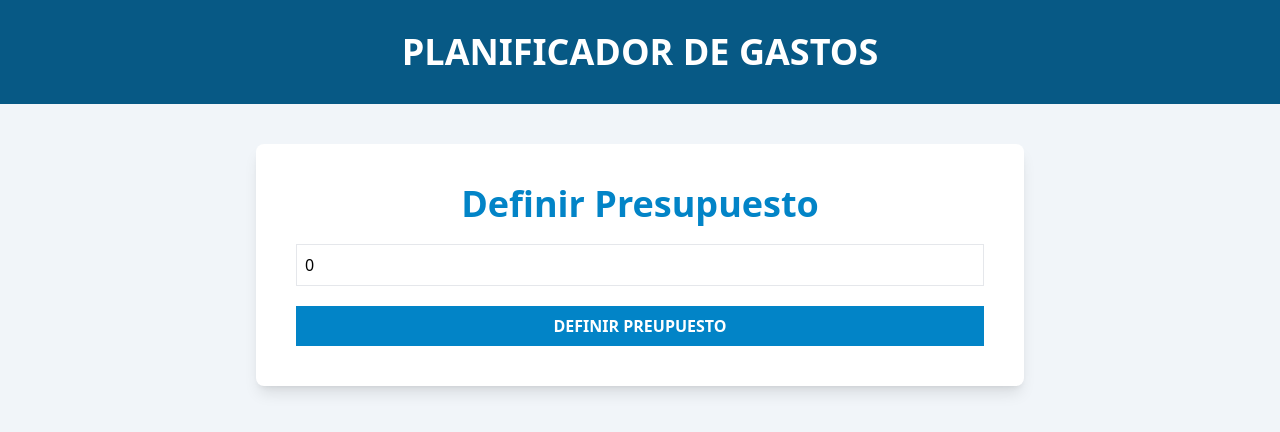
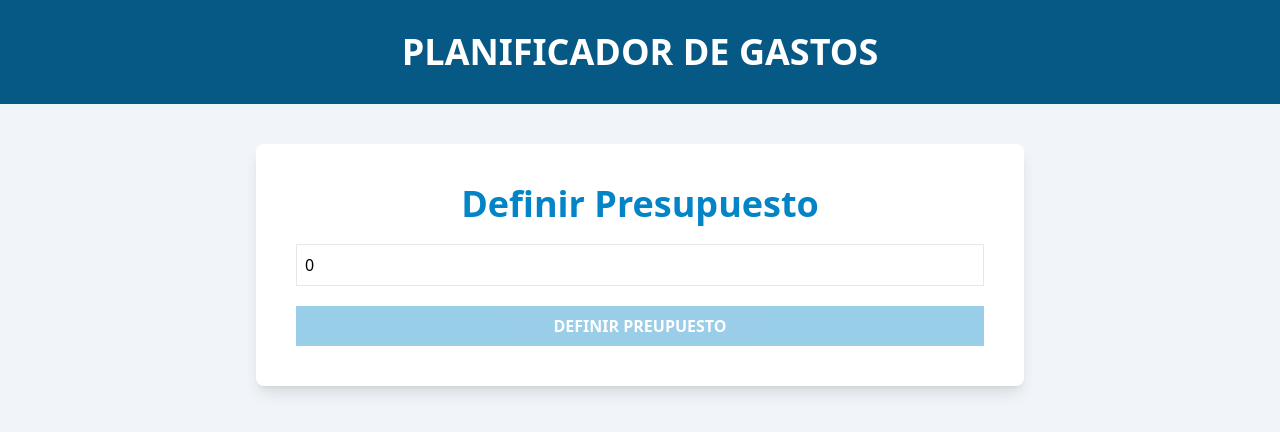
Before and after one commit to ReploidGI0/control-gastos, a React (Vite) app: page / in a window 1280 px wide. Shown: the top 432 px of the page. Built offline with nearby package versions, Linux system fonts and the light colour scheme.

Commit message:
Agregada validacion al form

```diff
--- a/src/components/BudgetForm.tsx
+++ b/src/components/BudgetForm.tsx
@@ -1,4 +1,4 @@
-import { useState } from "react"
+import { useMemo, useState } from "react"
 
 export default function BudgetForm() {
    const [budget, setBudget] = useState(0)
@@ -6,6 +6,10 @@
    const handleChange = (e : React.ChangeEvent<HTMLInputElement>) => {
     setBudget(e.target.valueAsNumber)
    }
+
+   const isValid = useMemo(() => {
+    return isNaN(budget) || budget <= 0
+   }, [budget])
 
   return (
     <form className="space-y-5">
@@ -27,7 +31,8 @@
         <input
             type="submit"
             value='Definir Preupuesto'
-            className="bg-sky-600 hover:bg-sky-700 cursor-pointer w-full p-2 text-white font-black uppercase"
+            className="bg-sky-600 hover:bg-sky-700 cursor-pointer w-full p-2 text-white font-black uppercase disabled:opacity-40"
+            disabled={isValid}
         />
     </form>
   )
```
